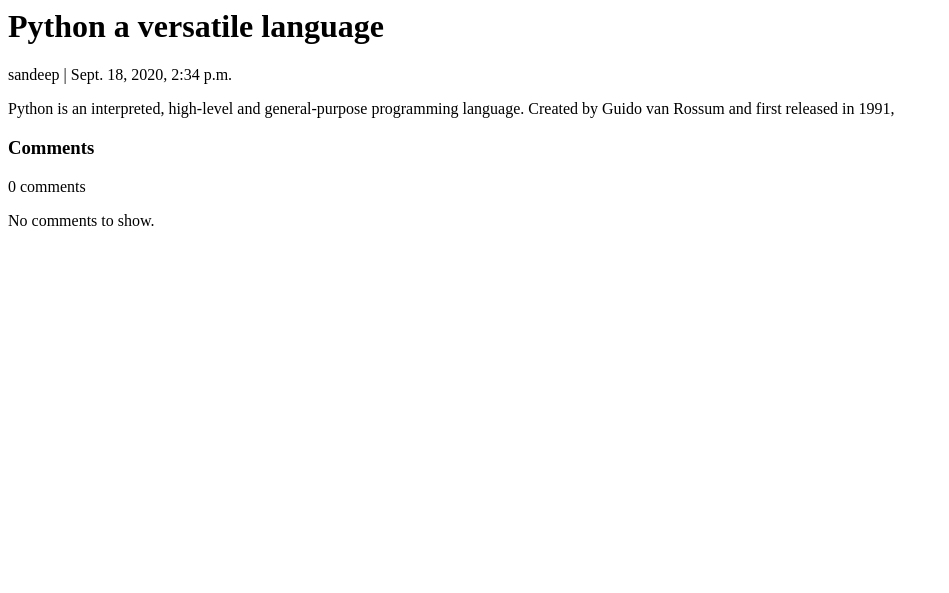
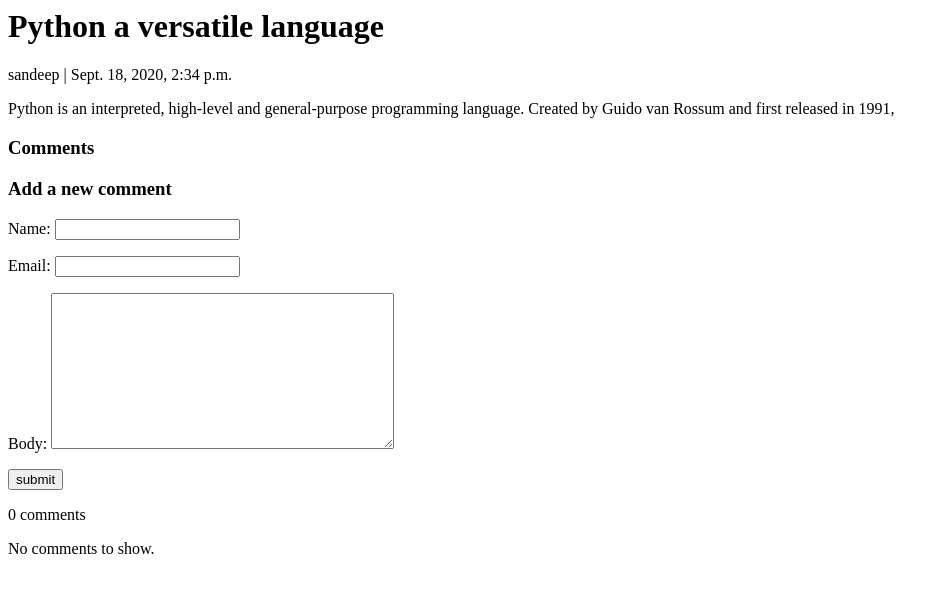
Before and after one commit to sandeepdewangan/d3be-blog, a Django app: a page that uses blog/templates/blog/post/detail.html in a window 1280 px wide. Shown: the top 593 px of the page, without its empty margins (0-949 px from the left). Run offline with Django 3.2, Linux system fonts and the light colour scheme; data comes from the database, SQL or seed files in the repository; tables that the repository leaves empty hold one stand-in row (values such as "Sample post").

Commit message:
added comment form to template

```diff
--- a/blog/templates/blog/post/detail.html
+++ b/blog/templates/blog/post/detail.html
@@ -3,6 +3,19 @@
 <p> {{ post.body }}</p>
 
 <h3>Comments</h3>
+
+
+{% if new_comment %}
+    <h4>Your comment is added. </h4>
+{% else %}
+    <h3>Add a new comment </h3>
+    <form method="post">
+        {{ comment_form.as_p }}
+        {% csrf_token %}
+        <input type="submit" value="submit" />
+    </form>
+{% endif %}
+
 
 
 {% comment %}
--- a/blog/views.py
+++ b/blog/views.py
@@ -22,6 +22,6 @@
             new_comment.save()
     else:
         # GET request
-        comment_form = CommentForm(0)
+        comment_form = CommentForm()
 
     return render(request, 'blog/post/detail.html', {'post': post, 'comments': comments, 'comment_form': comment_form})
```
